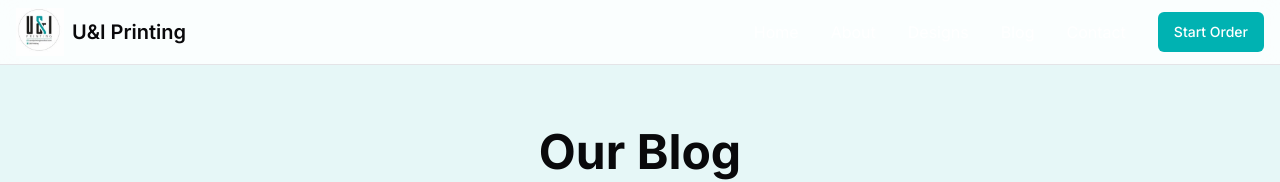
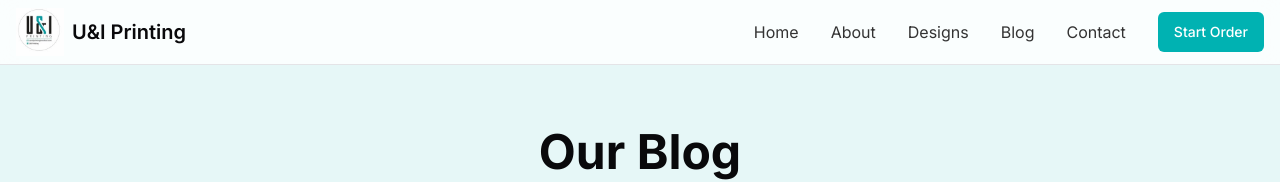
Before and after one commit to WilliamHankey/UandIPrinting, a React (Vite) app: page /blog in a window 1280 px wide. Shown: the top 182 px of the page. Built offline with nearby package versions, Linux system fonts and the light colour scheme.

Commit message:
Improve nav link visibility
The nav links were not visible due to their color. This commit updates the styling to improve their visibility.

```diff
--- a/src/index.css
+++ b/src/index.css
@@ -1,4 +1,3 @@
-
 @import url('https://fonts.googleapis.com/css2?family=Inter:wght@400;500;600;700&display=swap');
 
 @tailwind base;
@@ -39,7 +38,7 @@
 }
 
 .nav-link {
-  @apply relative text-secondary-foreground/90 hover:text-secondary-foreground transition-colors;
+  @apply relative text-secondary hover:text-secondary/90 transition-colors;
 }
 
 .nav-link::after {
```
